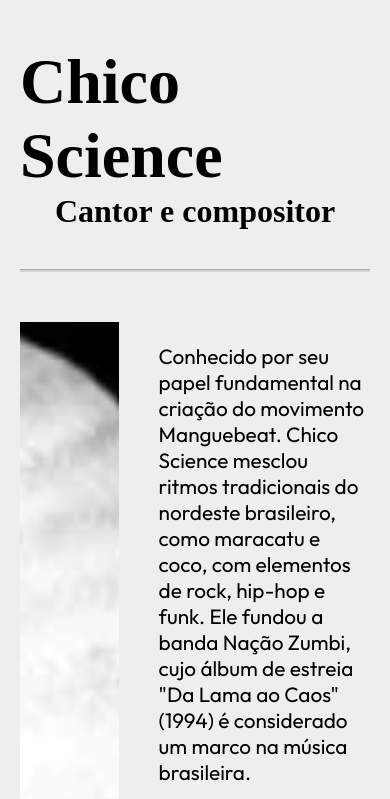
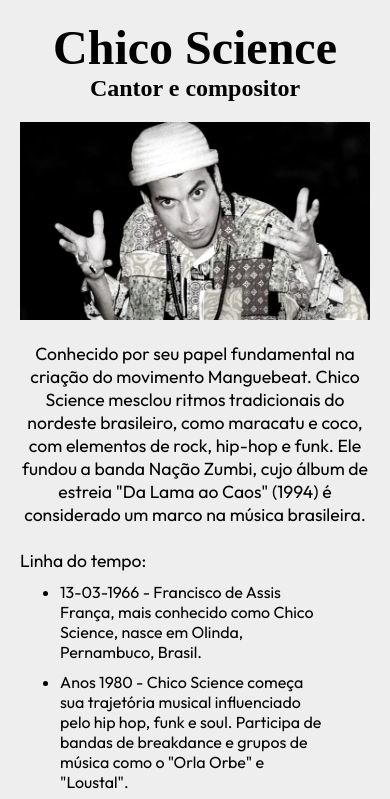
Before and after one commit to carlos6abriel/B7Web_TributePage, a plain HTML site: page index.html in a window 390 px wide. Shown: the top 799 px of the page. Drawn offline with Linux system fonts and the light colour scheme; a web font is replaced by a local one.

Commit message:
adding responsivity

```diff
--- a/style.css
+++ b/style.css
@@ -102,3 +102,64 @@ hr{
 a{
     color: #000;
 }
+
+@media(max-width:1080px){
+    .flex-row{
+        flex-direction: column;
+    }
+    .left img{
+        width: 100%;
+    }
+    .right{
+        margin-left: 0px;
+    }
+    .right-description{
+        text-align: center;
+    }
+}
+
+@media (max-width:900px){
+    body{
+        margin: 0px 0px;
+    }
+    .header h1{
+        font-size: 3rem;
+    }
+    .header h2{
+        font-size: 1.5rem;
+        margin-bottom: 20px;
+    }
+    hr{
+        display: none;
+    }
+    .flex-row{
+        flex-direction: column;
+    }
+    .left img{
+        width: 100%;
+    }
+    .right{
+        margin-left: 0px;
+    }
+    .right-description{
+        font-size: 1.1rem;
+    }
+    .right-pre-timeline{
+        font-size: 1.1rem;
+        margin: 5px 0px 0px 0px;
+    }
+    .right-list-timeline li{
+        margin: 10px 0px;
+        font-size: 1rem;
+    }
+    .footer{
+        margin-top: 0px;
+        padding: 0px 0px;
+    }
+    .footer p{
+        font-size: 1.1rem;
+        margin: 0px;
+        margin-top: 15px;
+        text-align: center;
+    }
+}
```
